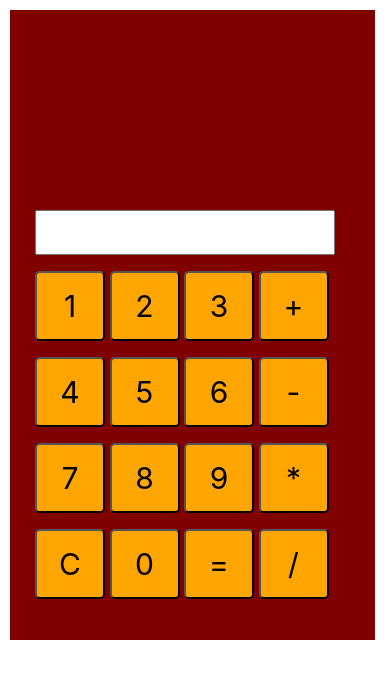
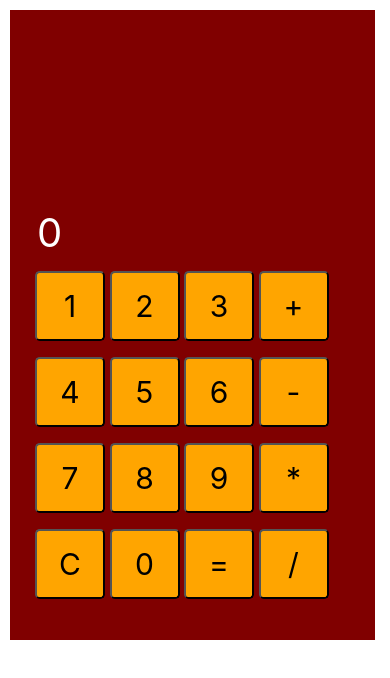
Before and after one commit to mikerossi77/Calculator, a plain HTML site: page calculator.html in a window 390 px wide. Drawn offline with nearby package versions, Linux system fonts and the light colour scheme.

Commit message:
look and feel

```diff
--- a/calculator.html
+++ b/calculator.html
@@ -154,6 +154,7 @@
         var tempResult = 0;
         var newNumber = true;
         var operation = "null";
+        document.getElementById('result').value = 0;
 
     </script>
 </body>
--- a/style.css
+++ b/style.css
@@ -10,7 +10,10 @@ body {
 }
 #result {
     height: 75px;
-    font-size: 36px;
+    font-size: 40px;
+    background: maroon;
+    border: maroon;
+    color: white;
 }
 
 #backing {
@@ -32,7 +35,7 @@ body {
         }
     #result {
         height: 45px;
-        font-size: 20px;
+        font-size: 40px;
         width: 300px;
         }
     #backing {
```
